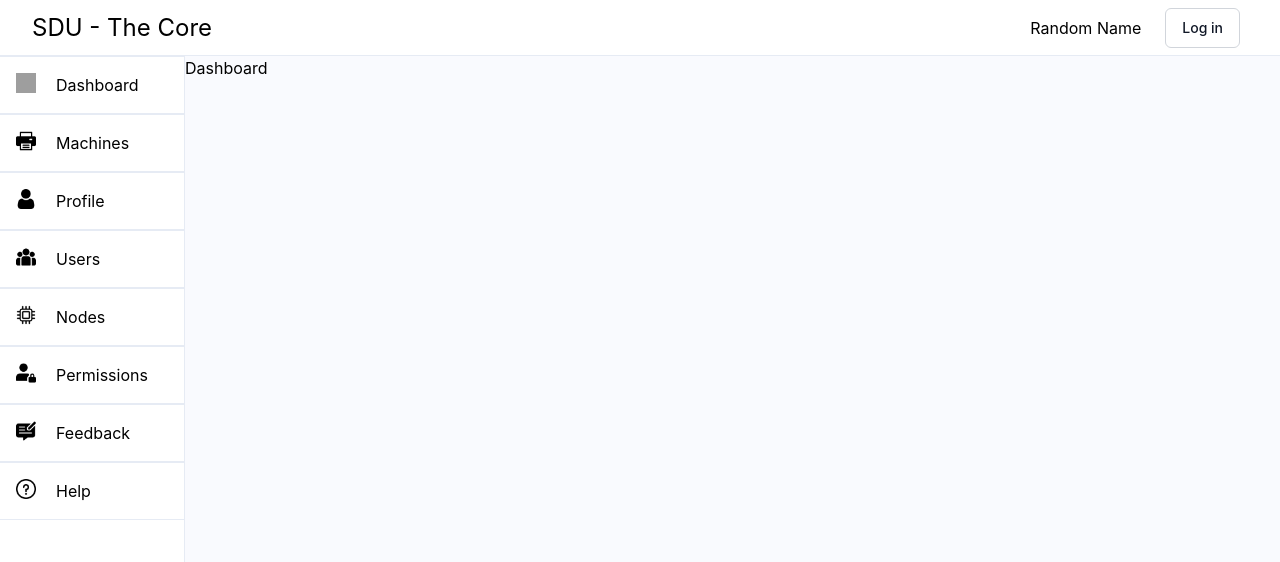
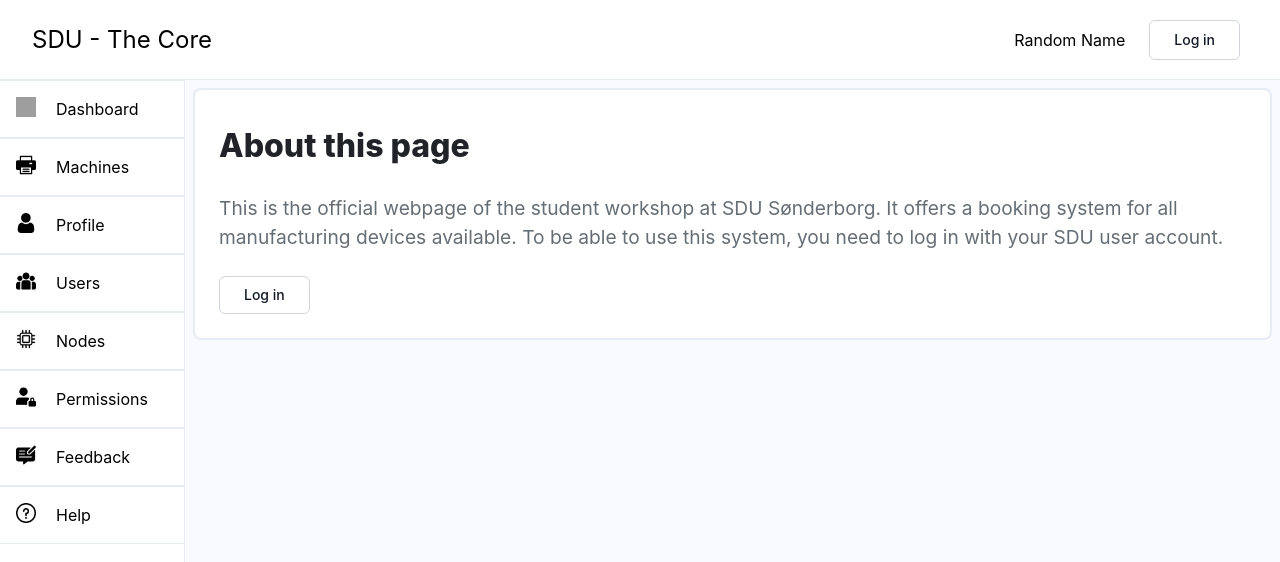
Before and after one commit to Pekkawi/SDU, a React (Vite) app in the folder client/: page / in a window 1280 px wide. Shown: the top 562 px of the page. Built offline with nearby package versions, Linux system fonts and the light colour scheme; grey boxes are pictures that could not be loaded; a web font is replaced by a local one.

Commit message:
added dashboard

```diff
--- a/client/src/App.jsx
+++ b/client/src/App.jsx
@@ -32,13 +32,13 @@
 const App = () => {
   return (
     <BrowserRouter>
-      <header className="w-full flex justify-between items-center bg-white m-0 sm:px-8 px-4 py-4 border-b border-b-[#e6ebf4] max-h-[7vh] sticky">
+      <header className="w-full flex justify-between items-center bg-white m-0 sm:px-8 px-4 py-4 border-b border-b-[#e6ebf4] min-h-[10vh] sticky">
         <h1 className="text-[1.5em]">SDU - The Core</h1>
         <div className="flex">
           <h1 className="mr-2 px-4 py-2"> Random Name</h1>
           <button
-            className="text-gray-900 bg-white border border-gray-300 focus:outline-none hover:bg-gray-100
-           font-medium rounded-md text-sm  mr-2 px-4 py-2"
+            className="text-gray-900 bg-white border border-gray-300 focus:outline-none hover:bg-gray-200
+           font-medium rounded-md text-sm  mr-2 px-6 py-2 sm:py-1"
           >
             Log in
           </button>
@@ -46,7 +46,7 @@
       </header>
 
       <main className="m-0 p-0 w-full bg-[#f9fafe] min-h-[93vh] flex">
-        <div className="col-span-1 w-[185px] bg-white border-r border-r-[#e6ebf4] sticky">
+        <div className="col-span-1 w-[185px] min-w-[185px] bg-white border-r border-r-[#e6ebf4] sticky">
           <LinkTemplate text="Dashboard" source={dashboard} thePath="/" />
           <LinkTemplate text="Machines" source={machines} thePath="/machines" />
           <LinkTemplate text="Profile" source={profile} thePath="/profile" />
--- a/client/src/pages/Dashboard.jsx
+++ b/client/src/pages/Dashboard.jsx
@@ -1,7 +1,25 @@
 import React from "react";
 
 function Dashboard() {
-  return <div>Dashboard</div>;
+  return (
+    <div className="px-8 pt-8 pr-8 sm:px-6 pb-6 border-2 rounded-lg border-[#e6ebf4] bg-white m-2">
+      <h1 className="font-extrabold text-[#222328] text-[2rem]">
+        About this page
+      </h1>
+      <p className="mt-6 text-[#666e75] text-[1.2rem]">
+        This is the official webpage of the student workshop at SDU Sønderborg.
+        It offers a booking system for all manufacturing devices available. To
+        be able to use this system, you need to log in with your SDU user
+        account.
+      </p>
+      <button
+        className="text-gray-900 bg-white border border-gray-300 focus:outline-none hover:bg-gray-200
+           font-medium rounded-md text-sm  mr-2 px-6 py-2 mt-6"
+      >
+        Log in
+      </button>
+    </div>
+  );
 }
 
 export default Dashboard;
```
